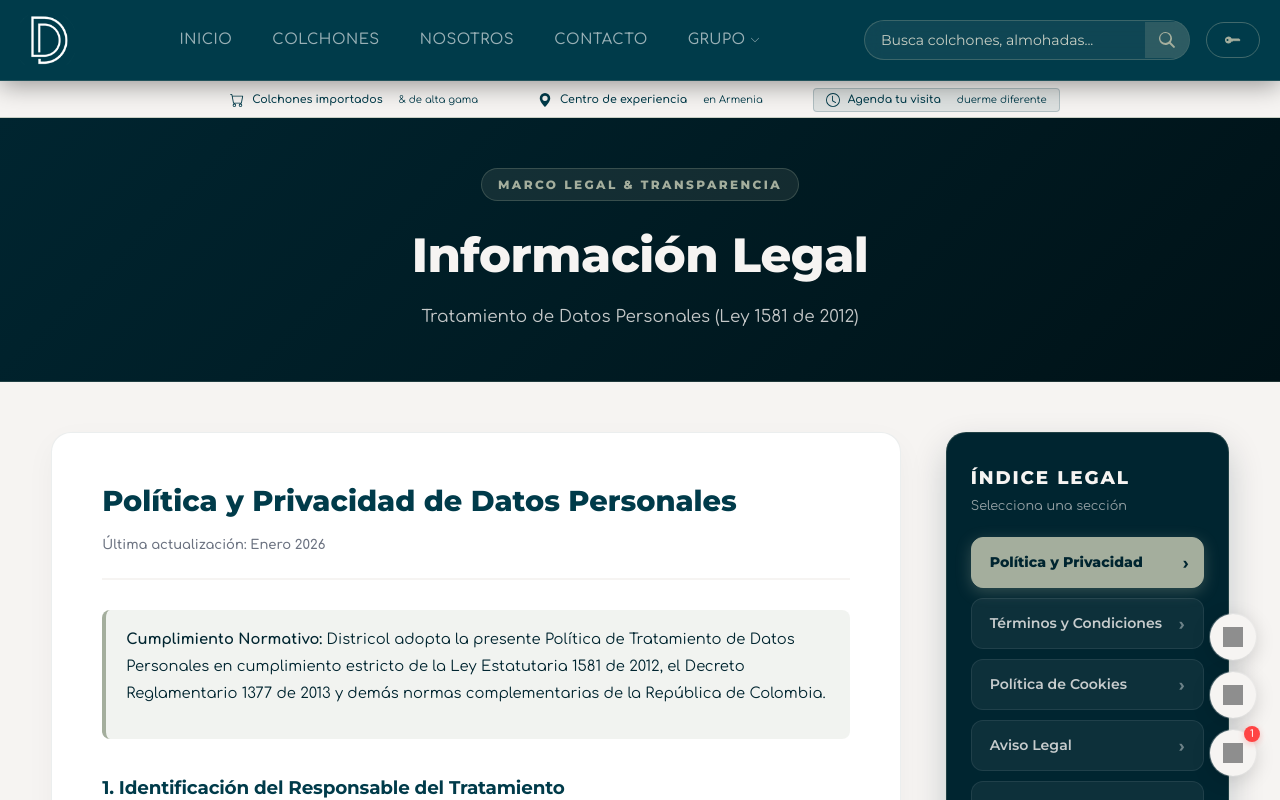
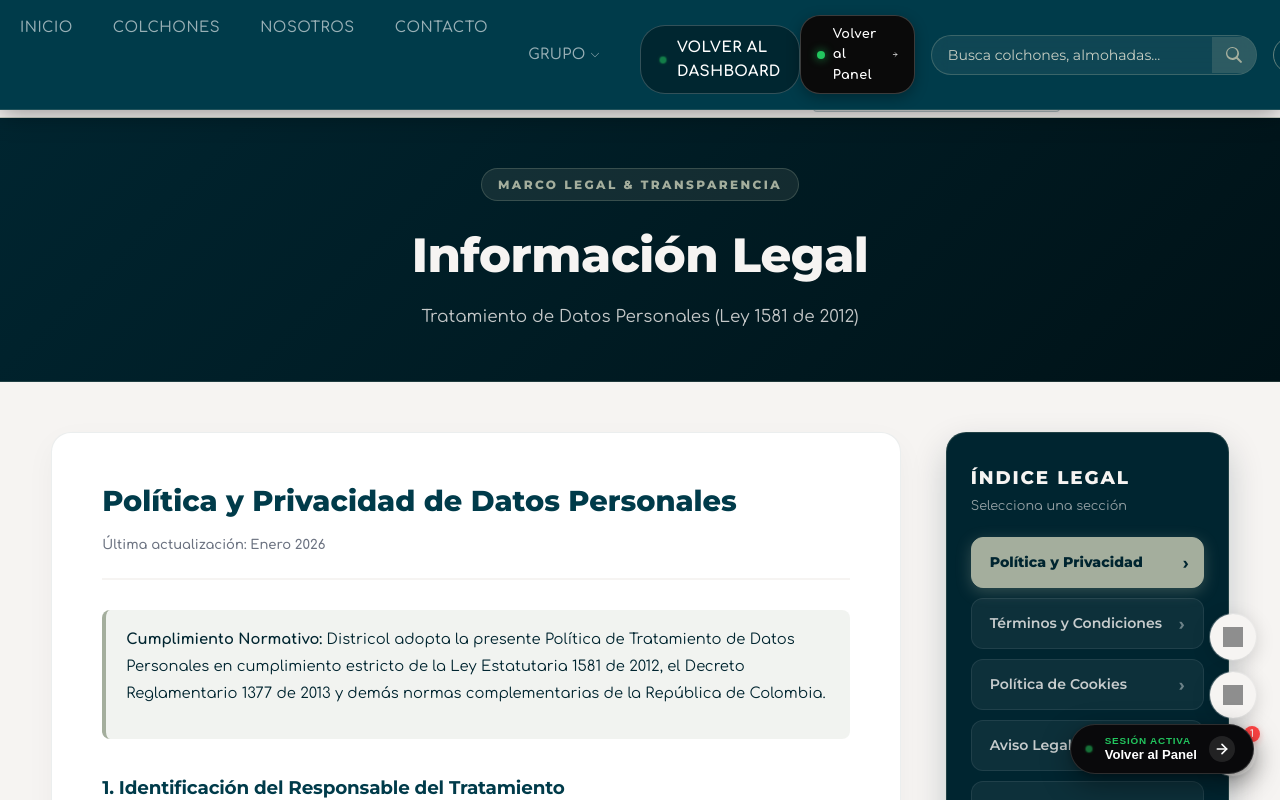
Before and after one commit to santiagoarbelaezc/Districol, an Angular app in the folder frontend/: page /legal in a window 1280 px wide. Shown: the top 800 px of the page. Built offline with nearby package versions, Linux system fonts and the light colour scheme; sample sign-in values are in the browser's storage; grey boxes are pictures that could not be loaded; a web font is replaced by a local one.

Commit message:
subiendo nuevas modificaciones en el login y la navegacion

```diff
--- a/frontend/src/app/components/descripcion-producto/descripcion-select/descripcion-select.component.ts
+++ b/frontend/src/app/components/descripcion-producto/descripcion-select/descripcion-select.component.ts
@@ -121,7 +121,7 @@ export class DescripcionSeleccionadoComponent implements OnInit, OnChanges {
     const mensaje = encodeURIComponent(
       `Hola, estoy interesado en cotizar el producto: ${this.nombreCompleto}. ¿Me pueden enviar una cotización y detalles de disponibilidad?`
     );
-    return `https://wa.me/573001234567?text=${mensaje}`;
+    return `https://wa.me/573053237250?text=${mensaje}`;
   }
 
   copiarEnlace(): void {
--- a/frontend/src/app/components/login-component/login-component.component.css
+++ b/frontend/src/app/components/login-component/login-component.component.css
@@ -243,12 +243,36 @@
   gap: 6px;
 }
 
+.field-label-row {
+  display: flex;
+  align-items: center;
+  justify-content: space-between;
+  margin-bottom: 2px;
+}
+
 .field-label {
   font-size: 0.76rem;
   font-weight: 800;
   text-transform: uppercase;
   letter-spacing: 0.06em;
   color: #09090b;
+}
+
+.badge-remembered {
+  display: inline-flex;
+  align-items: center;
+  gap: 4px;
+  background: #f4f5f7;
+  border: 1px solid #e4e4e7;
+  color: #16a34a;
+  font-size: 0.68rem;
+  font-weight: 700;
+  padding: 2px 8px;
+  border-radius: 12px;
+}
+
+.badge-remembered .material-symbols-rounded {
+  font-size: 13px;
 }
 
 .input-container {
@@ -300,6 +324,64 @@
 }
 
 .btn-toggle-eye:hover {
+  color: #09090b;
+}
+
+.input-minimal.has-clear-btn {
+  padding-right: 86px;
+}
+
+.btn-clear-user {
+  position: absolute;
+  right: 12px;
+  background: #ffffff;
+  border: 1.5px solid #e4e4e7;
+  border-radius: 8px;
+  padding: 4px 10px;
+  font-size: 0.72rem;
+  font-weight: 700;
+  font-family: 'Inter Tight', sans-serif;
+  color: #71717a;
+  cursor: pointer;
+  transition: all 0.2s ease;
+}
+
+.btn-clear-user:hover {
+  background: #09090b;
+  color: #ffffff;
+  border-color: #09090b;
+}
+
+/* Opción Recordar Usuario */
+.remember-row {
+  margin-top: -4px;
+  margin-bottom: 8px;
+}
+
+.checkbox-remember-wrap {
+  display: inline-flex;
+  align-items: center;
+  gap: 8px;
+  cursor: pointer;
+  user-select: none;
+}
+
+.custom-checkbox {
+  width: 16px;
+  height: 16px;
+  accent-color: #09090b;
+  cursor: pointer;
+  border-radius: 4px;
+}
+
+.remember-label-text {
+  font-size: 0.8rem;
+  font-weight: 600;
+  color: #71717a;
+  transition: color 0.2s ease;
+}
+
+.checkbox-remember-wrap:hover .remember-label-text {
   color: #09090b;
 }
 
--- a/frontend/src/app/components/login-component/login-component.component.html
+++ b/frontend/src/app/components/login-component/login-component.component.html
@@ -47,19 +47,35 @@
       <form class="login-form-body" (ngSubmit)="onSubmit()">
         <!-- Email -->
         <div class="form-field-group">
-          <label for="email" class="field-label">Correo electrónico</label>
+          <div class="field-label-row">
+            <label for="email" class="field-label">Correo electrónico</label>
+            <span *ngIf="usuarioRecordado" class="badge-remembered">
+              <span class="material-symbols-rounded">devices</span>
+              <span>Recordado en este equipo</span>
+            </span>
+          </div>
           <div class="input-container">
             <span class="material-symbols-rounded field-icon">mail</span>
             <input
               type="email"
               id="email"
               class="input-minimal"
+              [class.has-clear-btn]="usuarioRecordado"
               [(ngModel)]="email"
               name="email"
               placeholder="admin@districol.com"
               autocomplete="email"
               required
             />
+            <button
+              *ngIf="usuarioRecordado"
+              type="button"
+              class="btn-clear-user"
+              (click)="cambiarUsuario()"
+              title="Cambiar usuario en este dispositivo"
+            >
+              Cambiar
+            </button>
           </div>
         </div>
 
@@ -77,6 +93,7 @@
               placeholder="••••••••"
               autocomplete="current-password"
               required
+              [autofocus]="usuarioRecordado"
             />
             <button type="button" class="btn-toggle-eye" (click)="togglePassword()" [attr.aria-label]="showPassword ? 'Ocultar contraseña' : 'Ver contraseña'">
               <span class="material-symbols-rounded">
@@ -84,6 +101,19 @@
               </span>
             </button>
           </div>
+        </div>
+
+        <!-- Recordar usuario en este dispositivo -->
+        <div class="remember-row">
+          <label class="checkbox-remember-wrap">
+            <input
+              type="checkbox"
+              [(ngModel)]="recordarUsuario"
+              name="recordarUsuario"
+              class="custom-checkbox"
+            />
+            <span class="remember-label-text">Recordar usuario en este dispositivo</span>
+          </label>
         </div>
 
         <!-- Mensaje de Error -->
--- a/frontend/src/app/components/login-component/login-component.component.ts
+++ b/frontend/src/app/components/login-component/login-component.component.ts
@@ -1,4 +1,4 @@
-import { Component } from '@angular/core';
+import { Component, OnInit } from '@angular/core';
 import { CommonModule } from '@angular/common';
 import { FormsModule } from '@angular/forms';
 import { Router } from '@angular/router';
@@ -10,17 +10,44 @@ import { AuthService } from '../../services/auth.service';
     templateUrl: './login-component.component.html',
     styleUrl: './login-component.component.css'
 })
-export class LoginComponentComponent {
+export class LoginComponentComponent implements OnInit {
   email: string = '';
   password: string = '';
   showPassword: boolean = false;
   isLoading: boolean = false;
   errorMessage: string = '';
 
+  // Persistencia de usuario en el dispositivo
+  recordarUsuario: boolean = true;
+  usuarioRecordado: boolean = false;
+  private readonly REMEMBERED_KEY = 'districol_remembered_email';
+
   constructor(private router: Router, private authService: AuthService) {}
+
+  ngOnInit(): void {
+    // Si ya existe una sesión activa válida, redirigir directo al dashboard
+    if (this.authService.isLoggedIn()) {
+      this.router.navigate(['/dashboard']);
+      return;
+    }
+
+    // Recuperar el usuario recordado en este dispositivo (persistente hasta borrar datos de navegación)
+    const savedEmail = localStorage.getItem(this.REMEMBERED_KEY);
+    if (savedEmail) {
+      this.email = savedEmail;
+      this.usuarioRecordado = true;
+    }
+  }
 
   togglePassword(): void {
     this.showPassword = !this.showPassword;
+  }
+
+  cambiarUsuario(): void {
+    this.usuarioRecordado = false;
+    this.email = '';
+    this.password = '';
+    localStorage.removeItem(this.REMEMBERED_KEY);
   }
 
   onSubmit(): void {
@@ -36,6 +63,14 @@ export class LoginComponentComponent {
     this.authService.login(this.email, this.password).subscribe({
       next: (res) => {
         this.isLoading = false;
+
+        // Si la opción de recordar usuario está activa, preservarlo en el dispositivo
+        if (this.recordarUsuario && this.email) {
+          localStorage.setItem(this.REMEMBERED_KEY, this.email.trim());
+        } else if (!this.recordarUsuario) {
+          localStorage.removeItem(this.REMEMBERED_KEY);
+        }
+
         this.router.navigate(['/dashboard']);
       },
       error: (err) => {
--- a/frontend/src/app/shared/navbar/navbar.component.css
+++ b/frontend/src/app/shared/navbar/navbar.component.css
@@ -288,6 +288,185 @@
   color: #fff;
   transform: translateY(-2px);
   box-shadow: 0 4px 20px rgba(164, 174, 157, 0.2);
+}
+
+/* ===== BOTÓN VOLVER A LA SESIÓN (DESKTOP) ===== */
+.btn-return-session {
+  display: inline-flex;
+  align-items: center;
+  gap: 8px;
+  background: #0a0a0a;
+  color: #ffffff;
+  padding: 8px 16px;
+  border-radius: 20px;
+  font-size: 0.8rem;
+  font-weight: 700;
+  text-decoration: none;
+  border: 1px solid rgba(255, 255, 255, 0.2);
+  transition: all 0.3s ease;
+  box-shadow: 0 4px 14px rgba(0, 0, 0, 0.3);
+}
+
+.btn-return-session:hover {
+  background: #18181b;
+  border-color: #ffffff;
+  transform: translateY(-2px);
+  box-shadow: 0 6px 20px rgba(0, 0, 0, 0.45);
+}
+
+.btn-session-text {
+  letter-spacing: 0.04em;
+}
+
+/* Punto pulsante de sesión activa */
+.session-pulsing-dot {
+  width: 8px;
+  height: 8px;
+  border-radius: 50%;
+  background: #22c55e;
+  box-shadow: 0 0 10px rgba(34, 197, 94, 0.8);
+  animation: pulse-session-dot 1.8s infinite;
+  flex-shrink: 0;
+}
+
+@keyframes pulse-session-dot {
+  0%, 100% {
+    transform: scale(1);
+    opacity: 1;
+    box-shadow: 0 0 10px rgba(34, 197, 94, 0.8);
+  }
+  50% {
+    transform: scale(0.85);
+    opacity: 0.5;
+    box-shadow: 0 0 4px rgba(34, 197, 94, 0.4);
+  }
+}
+
+.user-initial-badge {
+  display: inline-flex;
+  align-items: center;
+  justify-content: center;
+  width: 22px;
+  height: 22px;
+  border-radius: 50%;
+  background: #A4AE9D;
+  color: #003B4A;
+  font-size: 0.72rem;
+  font-weight: 800;
+}
+
+.btn-outline-user {
+  padding: 6px 12px;
+  border-color: rgba(164, 174, 157, 0.6);
+}
+
+/* En menú móvil */
+.mobile-session-li {
+  margin-top: 10px;
+}
+
+.active-session-mobile {
+  display: inline-flex !important;
+  align-items: center;
+  gap: 10px;
+  background: rgba(0, 0, 0, 0.35);
+  border: 1px solid rgba(255, 255, 255, 0.2);
+  padding: 10px 18px !important;
+  border-radius: 25px;
+  color: #ffffff !important;
+  font-weight: 700 !important;
+}
+
+/* ===== BOTÓN FLOTANTE EN TIENDA (SESSION PILL) ===== */
+.store-floating-session {
+  position: fixed;
+  bottom: 26px;
+  right: 26px;
+  z-index: 9999;
+  animation: float-slide-up 0.4s cubic-bezier(0.16, 1, 0.3, 1);
+}
+
+@keyframes float-slide-up {
+  from {
+    transform: translateY(30px);
+    opacity: 0;
+  }
+  to {
+    transform: translateY(0);
+    opacity: 1;
+  }
+}
+
+.btn-store-session {
+  display: flex;
+  align-items: center;
+  gap: 12px;
+  background: #09090b;
+  color: #ffffff;
+  border: 1.5px solid rgba(255, 255, 255, 0.15);
+  border-radius: 50px;
+  padding: 10px 18px 10px 14px;
+  cursor: pointer;
+  box-shadow: 0 10px 30px rgba(0, 0, 0, 0.4), 0 2px 6px rgba(0, 0, 0, 0.2);
+  transition: all 0.3s cubic-bezier(0.4, 0, 0.2, 1);
+}
+
+.btn-store-session:hover {
+  background: #18181b;
+  border-color: rgba(255, 255, 255, 0.4);
+  transform: translateY(-3px) scale(1.02);
+  box-shadow: 0 14px 36px rgba(0, 0, 0, 0.5), 0 4px 10px rgba(0, 0, 0, 0.3);
+}
+
+.session-store-info {
+  display: flex;
+  flex-direction: column;
+  text-align: left;
+  line-height: 1.2;
+}
+
+.session-pill-tag {
+  font-size: 0.62rem;
+  font-weight: 800;
+  letter-spacing: 0.08em;
+  color: #22c55e;
+}
+
+.session-pill-action {
+  font-size: 0.82rem;
+  font-weight: 700;
+  color: #ffffff;
+}
+
+.session-pill-arrow {
+  display: flex;
+  align-items: center;
+  justify-content: center;
+  width: 26px;
+  height: 26px;
+  border-radius: 50%;
+  background: rgba(255, 255, 255, 0.1);
+  color: #ffffff;
+  transition: transform 0.2s ease;
+}
+
+.btn-store-session:hover .session-pill-arrow {
+  transform: translateX(3px);
+  background: #ffffff;
+  color: #09090b;
+}
+
+@media (max-width: 768px) {
+  .btn-return-session {
+    display: none;
+  }
+  .store-floating-session {
+    bottom: 20px;
+    right: 16px;
+  }
+  .btn-store-session {
+    padding: 8px 14px 8px 12px;
+  }
 }
 
 
--- a/frontend/src/app/shared/navbar/navbar.component.html
+++ b/frontend/src/app/shared/navbar/navbar.component.html
@@ -25,10 +25,28 @@
           <a href="https://camascotas.com/home" target="_blank" rel="noopener noreferrer" class="info-dropdown-item">Camascotas</a>
         </div>
       </li>
+
+      <!-- Retorno a sesión administrativa en menú móvil -->
+      <li *ngIf="isLoggedIn" class="mobile-session-li">
+        <a routerLink="/dashboard" (click)="navigateAndClose()" class="navbar-link active-session-mobile">
+          <span class="session-pulsing-dot"></span>
+          <span>Volver al Dashboard</span>
+        </a>
+      </li>
     </ul>
 
-    <!-- Acciones: buscador + login + hamburguesa -->
+    <!-- Acciones: buscador + login / sesión + hamburguesa -->
     <div class="navbar-actions d-flex items-center">
+
+      <!-- Botón Volver a la Sesión / Dashboard (Desktop) -->
+      <a *ngIf="isLoggedIn" routerLink="/dashboard" class="btn-return-session" (click)="navigateAndClose()" title="Sesión administrativa activa: Volver al Dashboard">
+        <span class="session-pulsing-dot"></span>
+        <span class="btn-session-text">Volver al Panel</span>
+        <svg xmlns="http://www.w3.org/2000/svg" width="13" height="13" viewBox="0 0 24 24" fill="none" stroke="currentColor" stroke-width="2.5" stroke-linecap="round" stroke-linejoin="round">
+          <line x1="5" y1="12" x2="19" y2="12"></line>
+          <polyline points="12 5 19 12 12 19"></polyline>
+        </svg>
+      </a>
 
       <!-- Contenedor de búsqueda -->
       <div class="search-container" [class.expandido]="searchExpanded">
@@ -84,12 +102,15 @@
         </svg>
       </button>
 
-      <!-- Login -->
-      <a routerLink="/login" class="btn btn-outline" aria-label="Iniciar Sesión" (click)="navigateAndClose()">
-        <svg xmlns="http://www.w3.org/2000/svg" width="16" height="16" fill="currentColor" viewBox="0 0 16 16">
+      <!-- Login / Avatar con estado de sesión -->
+      <a [routerLink]="isLoggedIn ? '/dashboard' : '/login'" class="btn btn-outline" [class.btn-outline-user]="isLoggedIn" [attr.aria-label]="isLoggedIn ? 'Panel de Administración' : 'Iniciar Sesión'" (click)="navigateAndClose()" [title]="isLoggedIn ? 'Sesión iniciada (Ir al Dashboard)' : 'Iniciar Sesión'">
+        <svg *ngIf="!isLoggedIn" xmlns="http://www.w3.org/2000/svg" width="16" height="16" fill="currentColor" viewBox="0 0 16 16">
           <path
             d="M3.5 11.5a3.5 3.5 0 1 1 3.163-5H14L15.5 8 14 9.5l-1-1-1 1-1-1-1 1-1-1-1 1H6.663a3.5 3.5 0 0 1-3.163 2zM2.5 9a1 1 0 1 0 0-2 1 1 0 0 0 0 2z" />
         </svg>
+        <span *ngIf="isLoggedIn" class="user-initial-badge">
+          {{ (currentUser?.nombre || currentUser?.correo || 'A')[0].toUpperCase() }}
+        </span>
       </a>
 
       <!-- Hamburguesa (mobile) -->
@@ -136,3 +157,20 @@
     </a>
   </div>
 </div>
+
+<!-- Floating Session Return Pill (Visible en todas las páginas de la tienda cuando hay sesión activa) -->
+<div class="store-floating-session" *ngIf="isLoggedIn">
+  <button type="button" class="btn-store-session" (click)="goToDashboard()" title="Volver a la sesión del Dashboard">
+    <span class="session-pulsing-dot"></span>
+    <span class="session-store-info">
+      <span class="session-pill-tag">SESIÓN ACTIVA</span>
+      <span class="session-pill-action">Volver al Panel</span>
+    </span>
+    <div class="session-pill-arrow">
+      <svg xmlns="http://www.w3.org/2000/svg" width="16" height="16" viewBox="0 0 24 24" fill="none" stroke="currentColor" stroke-width="2.5" stroke-linecap="round" stroke-linejoin="round">
+        <line x1="5" y1="12" x2="19" y2="12"></line>
+        <polyline points="12 5 19 12 12 19"></polyline>
+      </svg>
+    </div>
+  </button>
+</div>
```
